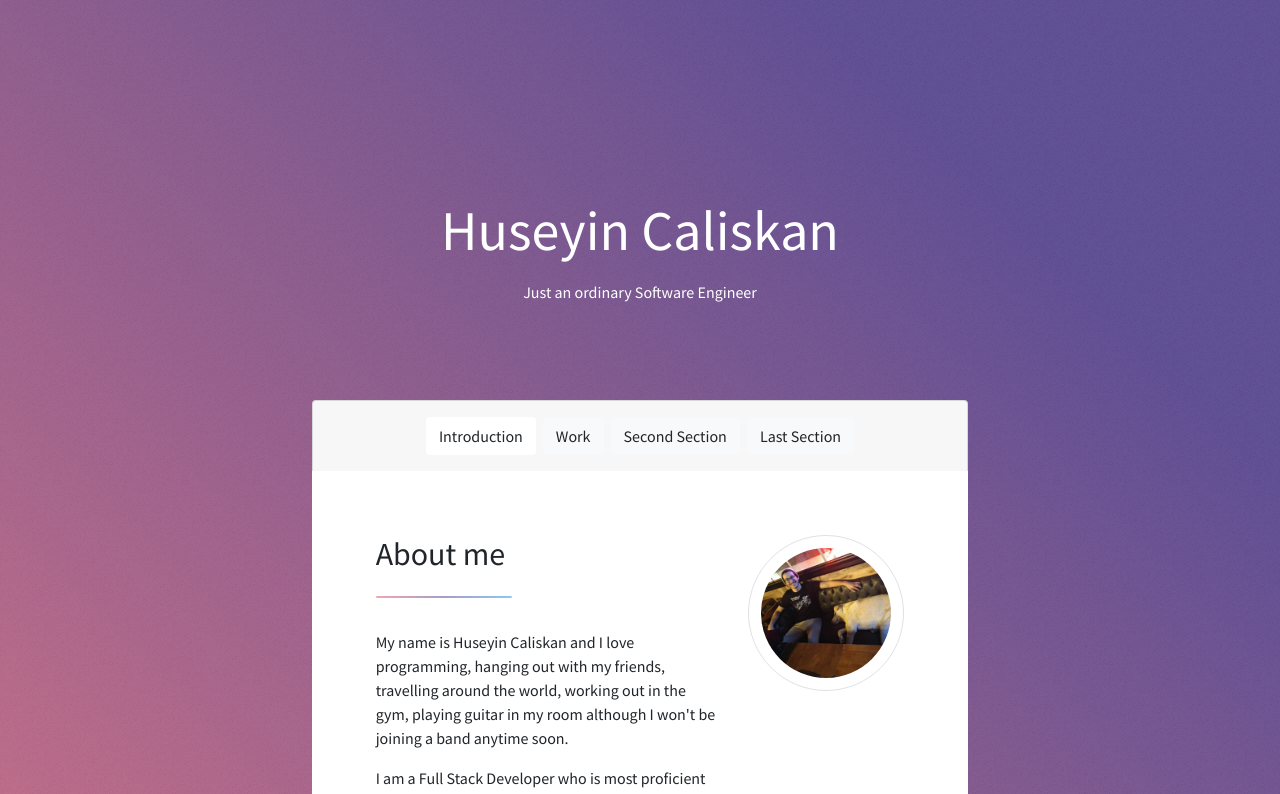
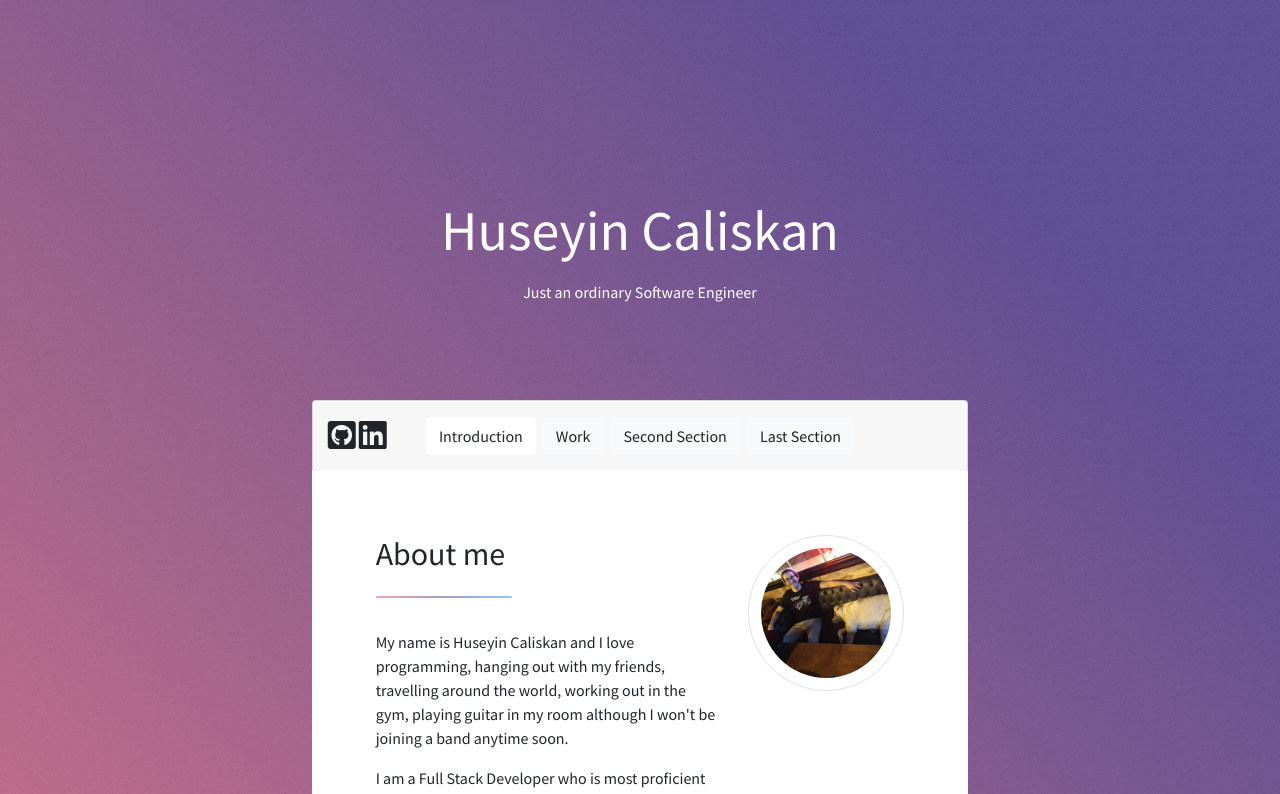
Before and after one commit to sakirma/portfolio-website, a React (Create React App) app: page / in a window 1280 px wide. Shown: the top 794 px of the page. Built offline with nearby package versions, Linux system fonts and the light colour scheme.

Commit message:
social buttons added

```diff
--- a/package.json
+++ b/package.json
@@ -24,5 +24,8 @@
     "not dead",
     "not ie <= 11",
     "not op_mini all"
-  ]
+  ],
+  "devDependencies": {
+    "@fortawesome/fontawesome-free": "^5.11.2"
+  }
 }
--- a/src/Layout/HeaderBody.js
+++ b/src/Layout/HeaderBody.js
@@ -1,7 +1,8 @@
 import React from 'react';
-import {ButtonToolbar, Card, ToggleButton, ToggleButtonGroup} from "react-bootstrap";
+import {ButtonToolbar, Card, ToggleButton, ToggleButtonGroup, Button} from "react-bootstrap";
 
 import "../header.css"
+import "@fortawesome/fontawesome-free/css/all.min.css";
 
 class HeaderBody extends React.Component {
     constructor(props) {
@@ -32,6 +33,15 @@ class HeaderBody extends React.Component {
         return (
             <Card style={headerStyle} className={"" + (this.state.isSticky ? "rounded-0" : "")}>
                 <ButtonToolbar className="justify-content-center">
+                    <div className="social-button">
+                        <Button className="btn-light" style={{padding: '0', paddingRight: '3px', border: '0', backgroundColor: 'transparent'}}  target="_blank" href="https://github.com/sakirma">
+                            <i className="fab fa-2x fa-github-square"/>
+                        </Button>
+                        <Button className="btn-light" style={{padding: '0', border: '0', backgroundColor: 'transparent'}}  target="_blank" href="https://www.linkedin.com/in/huseyin-caliskan/">
+                            <i className="fab fa-2x fa-linkedin"/>
+                        </Button>
+                    </div>
+
                     <ToggleButtonGroup type="radio" name="options" defaultValue={1}>
                         <ToggleButton variant="light" className="rounded mr-2"
                                       value={1}>Introduction</ToggleButton>
--- a/src/Projects.js
+++ b/src/Projects.js
@@ -1,4 +1,3 @@
-import React from "react";
 import Bannerlord from './Work/Bannerlord/Bannerlord';
 
 export default {
--- a/src/Work/Bannerlord/Bannerlord.js
+++ b/src/Work/Bannerlord/Bannerlord.js
@@ -2,6 +2,7 @@ import React from "react";
 import {Card, Carousel, Modal} from 'react-bootstrap';
 import pic1 from "./Bannerlord wallpaper.jpg";
 import pic2 from "./Bannerlord1.jpg";
+
 
 class WorkBase extends React.Component {
     constructor(props) {
--- a/src/header.css
+++ b/src/header.css
@@ -22,3 +22,13 @@
 .header-sticky {
     color: red !important;
 }
+
+.social-button {
+    background-color: transparent;
+    position: absolute;
+    left: 0;
+    padding: 0;
+    align-self: center;
+    margin-left: 15px;
+    color: #000000ad;
+}
```
Also changed, not shown: 1 other file (tests, documents, lock files or other folders).
